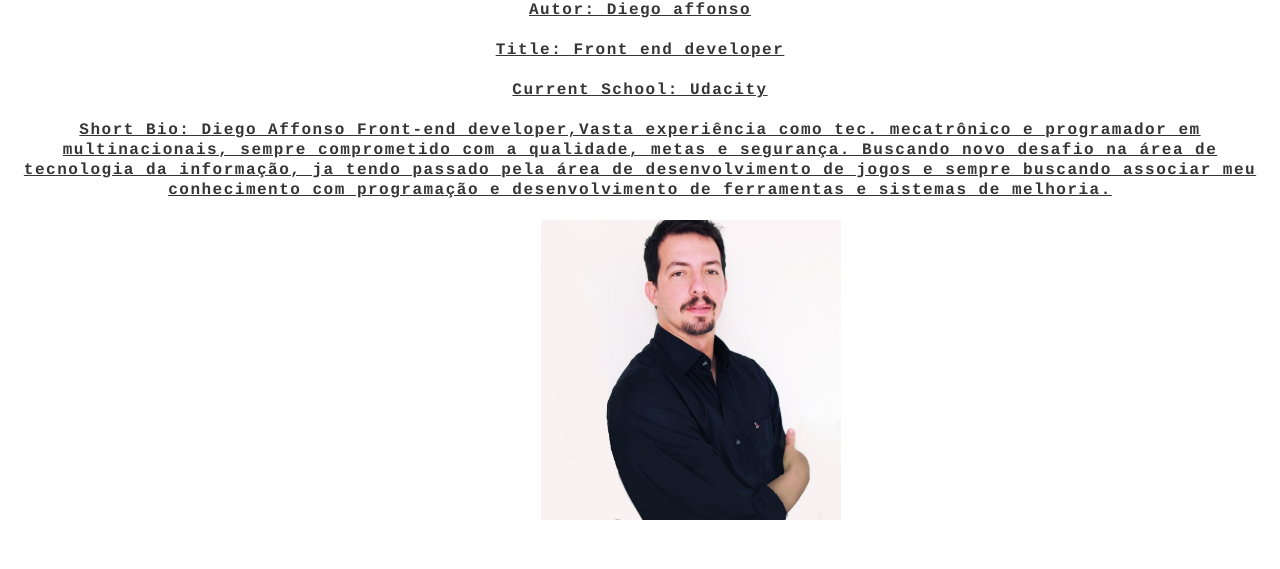
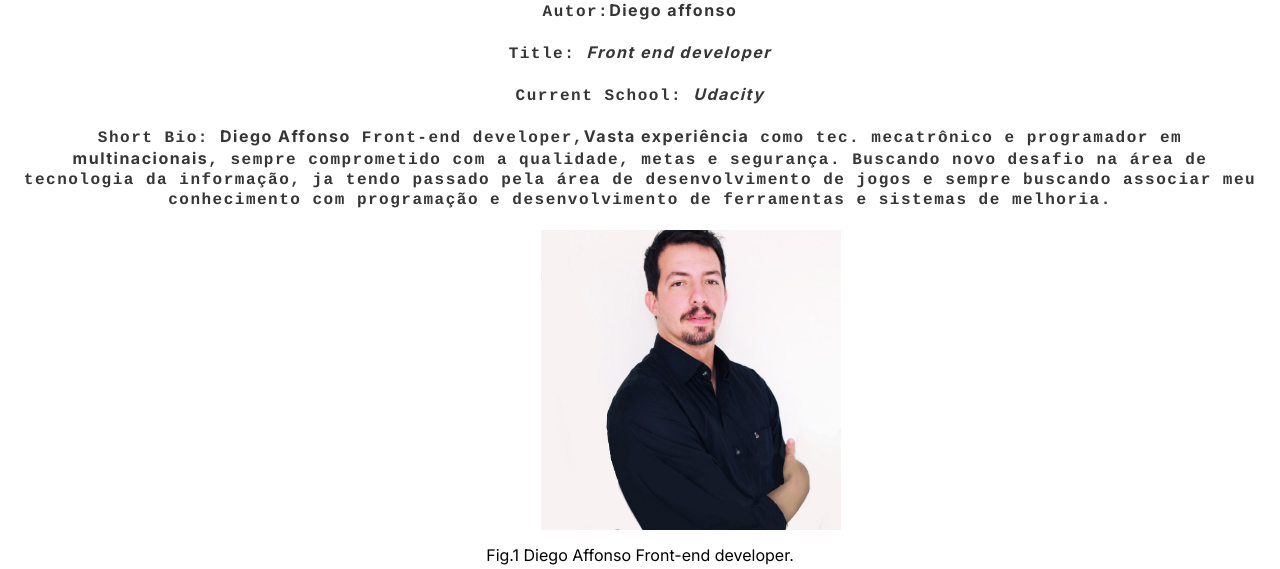
Before and after one commit to Diegochak/Diegoaffonso-main, a plain HTML site: page blog.html in a window 1280 px wide. Shown: the part 120-689 px from the top of the page. Drawn offline with Linux system fonts and the light colour scheme.

Commit message:
Att. 4.0 requests

```diff
--- a/blog.html
+++ b/blog.html
@@ -33,17 +33,19 @@
     </div>
 </header>
 <div class="blog">
-    <p>Autor: Diego affonso</p>
+    <p>Autor:<b>Diego affonso</b></p>
     <br>
-    <p>Title: Front end developer</p>
+    <p>Title: <em>Front end developer</em></p>
     <br>
-    <p>Current School: Udacity</p>
+    <p>Current School: <em>Udacity</em></p>
     <br>
-    <p>Short Bio: Diego Affonso Front-end developer,Vasta experiência como tec. mecatrônico e programador em multinacionais, sempre comprometido com a qualidade, metas e segurança.
+    <p>Short Bio: <b>Diego Affonso</b> Front-end developer,<u>Vasta experiência</u> como tec. mecatrônico e programador em <b>multinacionais</b>, sempre comprometido com a qualidade, metas e segurança.
         Buscando novo desafio na área de tecnologia da informação, ja tendo passado pela área de desenvolvimento de jogos e sempre buscando associar meu conhecimento com programação e desenvolvimento de ferramentas e sistemas de melhoria.</p>
     <br>
+    <figure>
     <img class="foto" src="./img/diego 001.jpeg" width="300px" height="300px"  alt="">
-
+    <figcaption>Fig.1 Diego Affonso Front-end developer. </figcaption>
+    </figure>
 </div>
 <footer>
     <div class="foot">
--- a/css/styles.css
+++ b/css/styles.css
@@ -171,10 +171,13 @@ p{
     font-weight: 600;
     line-height: 125%;
     letter-spacing: 1.5px;
-    text-decoration: underline;
     text-align: center;
     color: rgba(1, 1, 1, 0.791);
 }
 .foto{
     margin-left: 42%;
 }
+figcaption{
+    text-align: center;
+    padding-top: 15px;
+}
```
Also changed, not shown: index.html (+5 -2 lines), img/NOITE.webp (deleted), img/foto linkedin.png (deleted).
